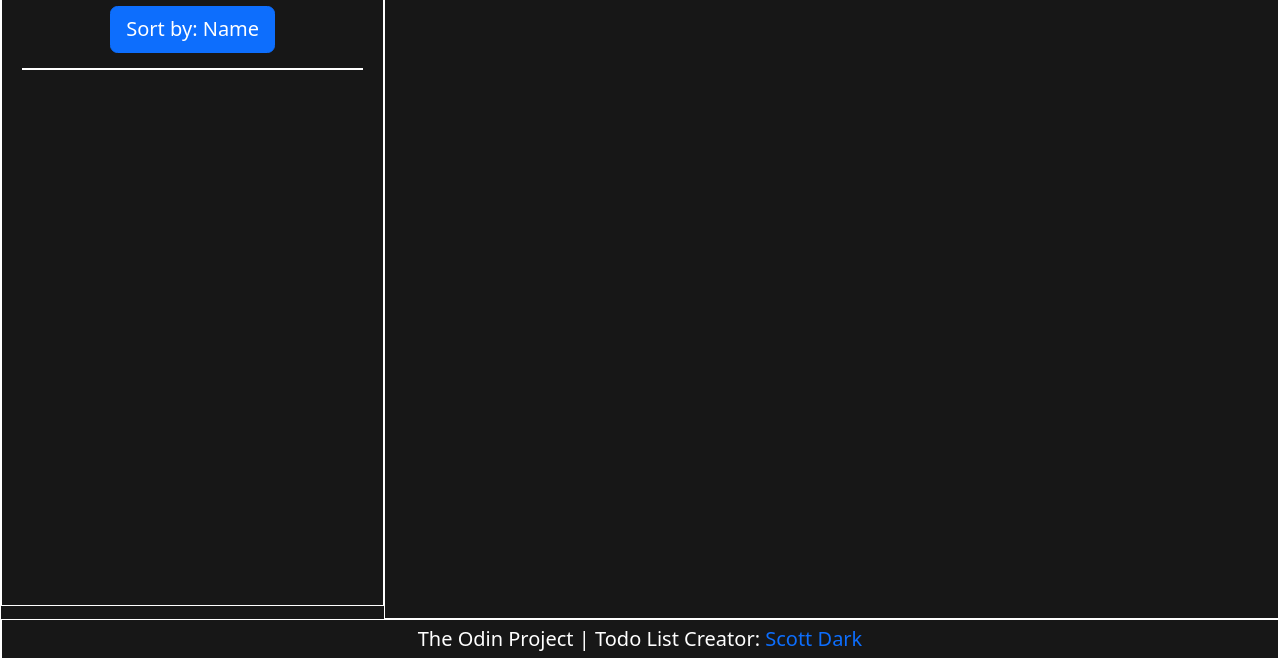
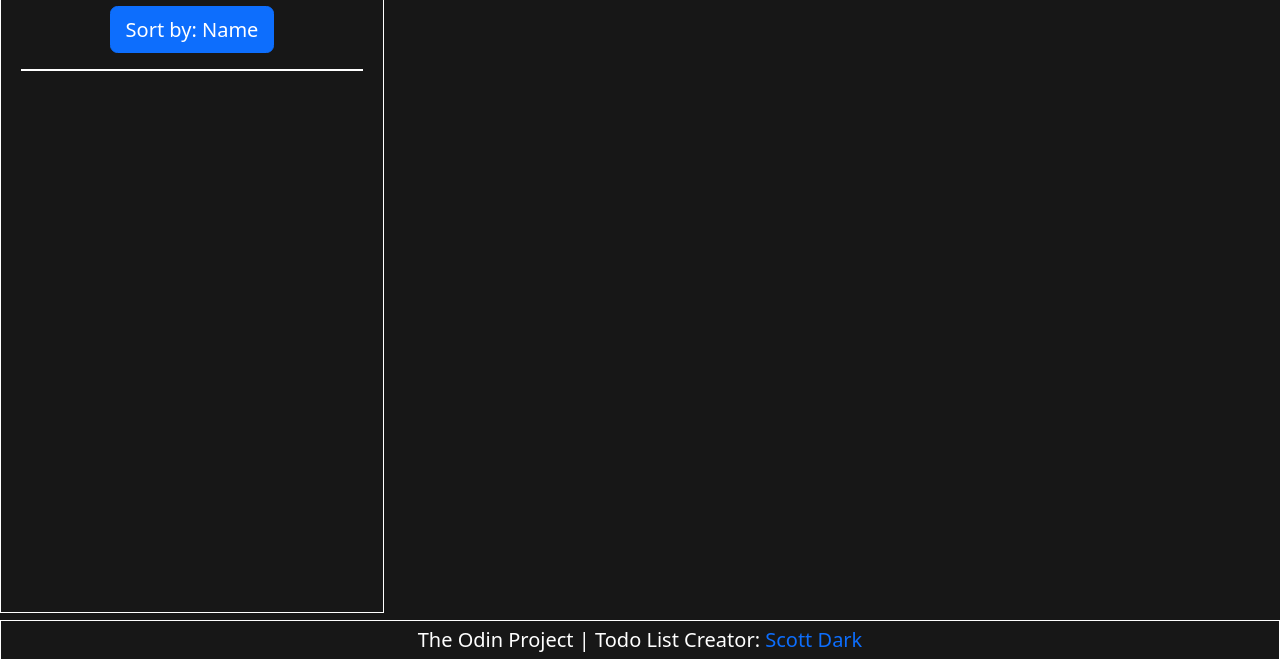
Before and after one commit to ScottDark/top-todo-list, a website built with webpack: page src/index.html in a window 1280 px wide. Shown: the part 140-800 px from the top of the page. Built offline with nearby package versions, Linux system fonts and the light colour scheme.

Commit message:
Update element heights and styles

```diff
--- a/src/js/index.js
+++ b/src/js/index.js
@@ -9,6 +9,23 @@ function buildPage() {
   buildToolbar();
   buildSidebar();
   createToDoListItem();
+
+  // Get the elements
+  const mainElement = document.querySelector("#main");
+  const headerElement = document.querySelector("#header");
+  const footerElement = document.querySelector("#footer");
+  const sidebarElement = document.querySelector("#sidebar");
+  const toolbarElement = document.querySelector("#toolbar");
+
+  // Calculate the height of the other elements
+  const otherElementsHeight =
+    headerElement.offsetHeight +
+    footerElement.offsetHeight +
+    sidebarElement.offsetHeight +
+    toolbarElement.offsetHeight;
+
+  // Set the max-height of the #main element
+  mainElement.style.maxHeight = `calc(100vh - ${otherElementsHeight}px)`;
 }
 
 buildPage();
--- a/src/modules/sort-button.js
+++ b/src/modules/sort-button.js
@@ -11,7 +11,15 @@ export default function sortButton(selectSortButton, projects) {
     },
     {
       label: "Sort by: Prio",
-      compare: (a, b) => a.priority.localeCompare(b.priority),
+      compare: (a, b) => {
+        if (a.priority === "*" && b.priority !== "*") {
+          return 1; // a is sorted to the bottom
+        } else if (b.priority === "*" && a.priority !== "*") {
+          return -1; // b is sorted to the bottom
+        } else {
+          return a.priority.localeCompare(b.priority); // Otherwise, sort alphabetically
+        }
+      },
     },
   ];
 
--- a/src/scss/styles.scss
+++ b/src/scss/styles.scss
@@ -73,13 +73,35 @@ body {
   overflow-y: auto; // Add a vertical scrollbar when the content exceeds the height
   max-height: calc(100vh - 60px); // Adjust this value as needed
   overflow-x: hidden; // Hide the horizontal scrollbar
-  box-sizing: border-box; // Include the scrollbar width in the element's total width
 
   // WebKit-based browsers
   overflow: overlay;
 
   // Firefox
   scrollbar-width: thin;
+}
+
+/* For Chrome, Safari, and Opera */
+::-webkit-scrollbar {
+  width: 10px; /* Adjust scrollbar width */
+}
+
+::-webkit-scrollbar-track {
+  background: #f1f1f1; /* Adjust track color */
+}
+
+::-webkit-scrollbar-thumb {
+  background: #888; /* Adjust thumb color */
+}
+
+::-webkit-scrollbar-thumb:hover {
+  background: #555; /* Adjust thumb color when hovering */
+}
+
+/* For Firefox */
+* {
+  scrollbar-width: thin; /* "auto" or "thin" */
+  scrollbar-color: #888 #f1f1f1; /* thumb and track color */
 }
 
 // Text margin was giving me extra margin here had to manually set to 0.
@@ -108,10 +130,10 @@ $contentChildSelector: "#content > div";
 // Layout of grid
 #content {
   @include gridSize;
+  display: grid;
 }
 
-#content,
-#{$contentChildSelector} {
+#{$contentChildSelector}:not(#main) {
   display: grid;
   border: solid 1px white;
 }
@@ -135,9 +157,11 @@ $contentChildSelector: "#content > div";
   grid-column: 1 / 2;
   grid-row: 1 / 4;
   overflow-y: auto;
-  height: calc(100vh - 55px);
+  height: calc(100vh - 47px);
   grid-template-columns: repeat(4, 1fr);
   grid-auto-rows: minmax(auto, auto);
+  border-bottom: none;
+  margin-bottom: 0;
 }
 
 #main {
@@ -231,6 +255,8 @@ $contentChildSelector: "#content > div";
   border-top: solid 2px white;
   margin: 1rem;
   padding: 5px;
+  border-bottom: none;
+  margin-bottom: 0;
 }
 
 // Project container and item section
@@ -253,6 +279,7 @@ $contentChildSelector: "#content > div";
   align-self: center;
   justify-self: start;
   max-width: 280px;
+  width: 75%;
 
   background: none;
   border: none;
```
